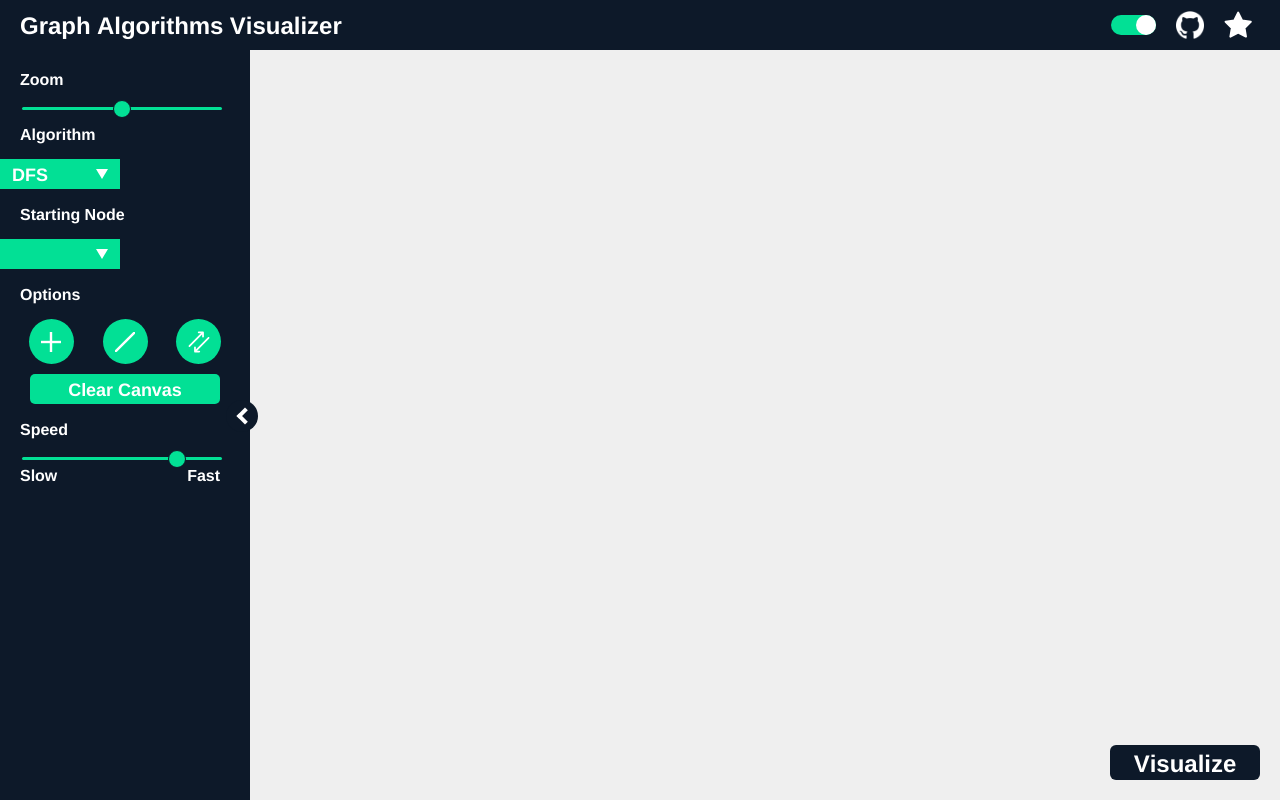
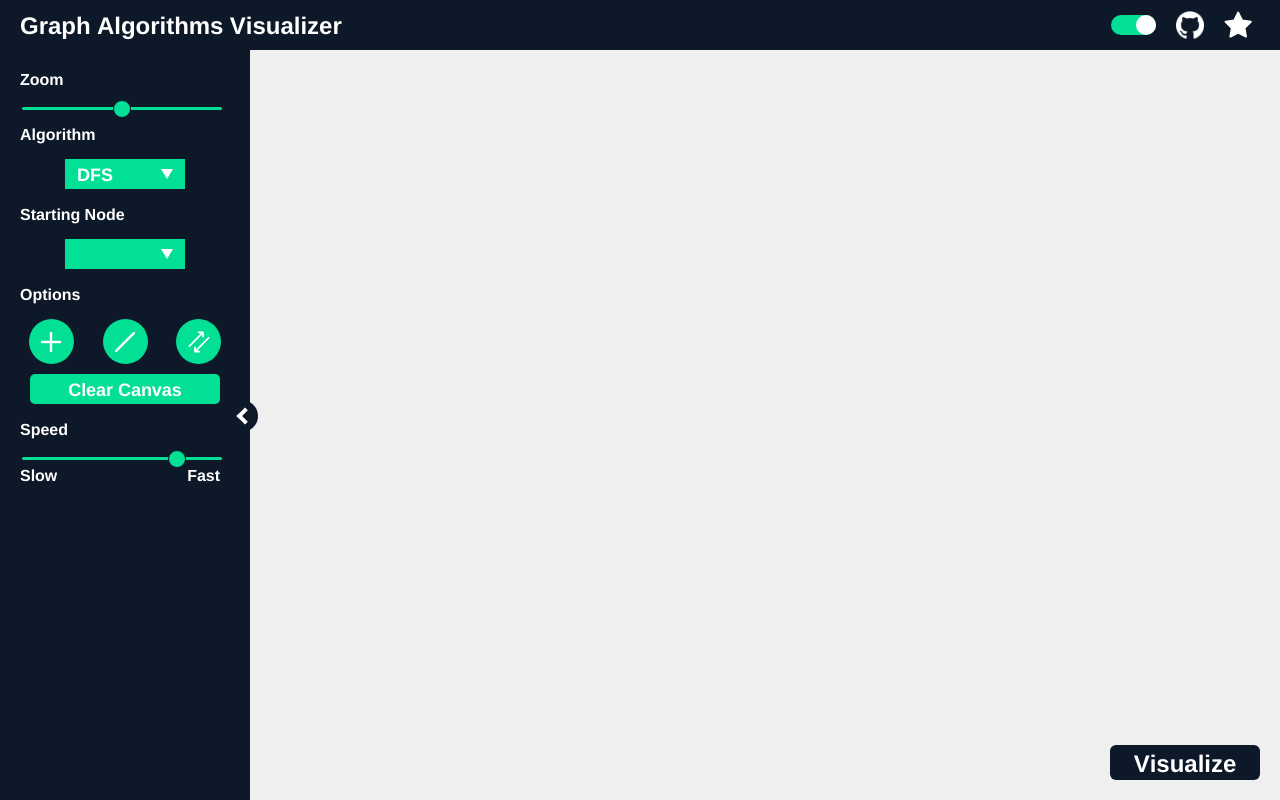
Before and after one commit to KarimElghamry/GraphAV, a React (Create React App) app: page / in a window 1280 px wide. Built offline with nearby package versions, Linux system fonts and the light colour scheme.

Commit message:
fix: sidenav dropdown styling

```diff
--- a/src/components/SideNav/SideNav.tsx
+++ b/src/components/SideNav/SideNav.tsx
@@ -1,4 +1,4 @@
-import React, { ReactElement, useState } from 'react';
+import React, {ReactElement, useState} from 'react';
 import StyledSideNav from './SideNavStyle';
 import Slider from './Slider';
 import ItemText from './ItemText';
@@ -7,7 +7,7 @@ import Arrow from './Arrow';
 import Dropdown from '../common/Dropdown/Dropdown';
 import Row from '../common/Row';
 import OptionButton from './Options/OptionButton';
-import { AddIcon, UndirectedIcon, DirectedIcon } from './Options/OptionIcons';
+import {AddIcon, UndirectedIcon, DirectedIcon} from './Options/OptionIcons';
 import ClearButton from './ClearButton';
 import Algorithms from '../../models/Algorithms';
 
@@ -67,12 +67,16 @@ const SideNav: React.FC<Props> = (props: Props): ReactElement => {
         />
       </Slider>
       <ItemText>Algorithm</ItemText>
+      <Row justifyContent="center">
         <Dropdown
           selectedTile={availableAlgorithms.indexOf(props.selectedAlgorithm)}
           setSelectedTile={setSelectedAlgorithm}
           content={availableAlgorithms}
         ></Dropdown>
+      </Row>
       <ItemText>Starting Node</ItemText>
+
+      <Row justifyContent="center">
         <Dropdown
           selectedTile={props.startingNode}
           setSelectedTile={props.setStartingNode}
@@ -80,6 +84,8 @@ const SideNav: React.FC<Props> = (props: Props): ReactElement => {
             return (index + 1).toString();
           })}
         ></Dropdown>
+      </Row>
+
       <ItemText>Options</ItemText>
       <Row justifyContent="space-evenly" margin="10px 0px">
         {/* add new node */}
@@ -94,7 +100,12 @@ const SideNav: React.FC<Props> = (props: Props): ReactElement => {
         >
           <UndirectedIcon></UndirectedIcon>
         </OptionButton>
-        <OptionButton tooltipContent="Add directed edge" onClick={() => { props.onDirectedEdgeClick(); }}>
+        <OptionButton
+          tooltipContent="Add directed edge"
+          onClick={() => {
+            props.onDirectedEdgeClick();
+          }}
+        >
           <DirectedIcon></DirectedIcon>
         </OptionButton>
       </Row>
```
Lines whose indentation alone changed are shown as unchanged.
